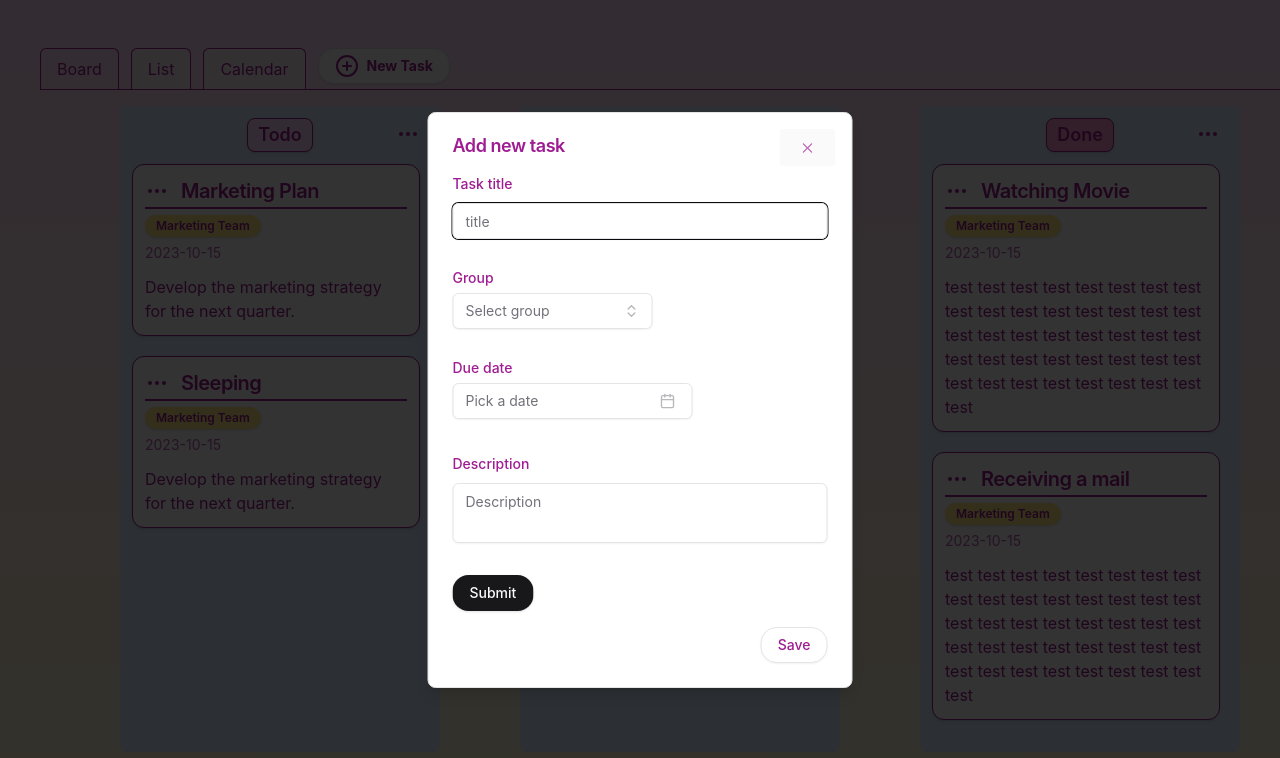
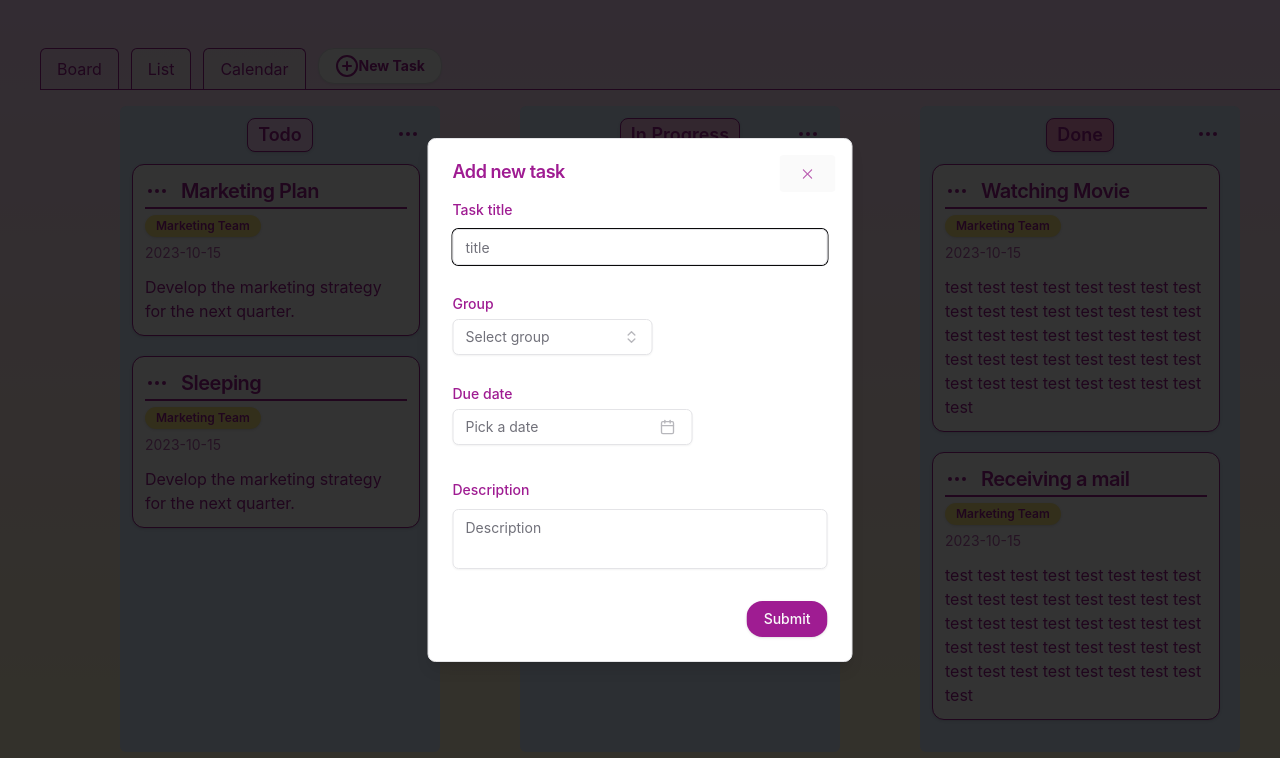
Before and after one commit to KaiKoide/task-space, a React (Vite) app in the folder client/: page / in a window 1280 px wide. Both pictures are taken after a click on the button "New Task". Shown: the top 758 px of the page. Built offline with nearby package versions, Linux system fonts and the light colour scheme.

Commit message:
feat: close the dialog after submitting a new task

```diff
--- a/client/src/components/Board.tsx
+++ b/client/src/components/Board.tsx
@@ -39,8 +39,6 @@ function Board() {
 		acc[group.id] = group.name;
 		return acc;
 	}, {});
-
-	console.log("groupsObj", groupsObj);
 
 	const columnsId = useMemo(
 		() => columns.map((status) => status.id),
--- a/client/src/components/ui/button.tsx
+++ b/client/src/components/ui/button.tsx
@@ -10,7 +10,7 @@ const buttonVariants = cva(
 		variants: {
 			variant: {
 				default:
-					"bg-primary text-primary-foreground shadow hover:bg-primary/90",
+					"bg-custom-default text-primary-foreground shadow hover:bg-custom-default/90",
 				destructive:
 					"bg-destructive text-destructive-foreground shadow-sm hover:bg-destructive/90",
 				outline: "border border-input bg-background shadow-sm hover:bg-accent",
--- a/client/src/components/ui/dialogComponent.tsx
+++ b/client/src/components/ui/dialogComponent.tsx
@@ -1,39 +1,28 @@
-import { CirclePlus } from "lucide-react";
-
-import { Button } from "@/components/ui/button";
 import {
 	Dialog,
-	DialogClose,
 	DialogContent,
-	DialogDescription,
-	DialogFooter,
 	DialogHeader,
 	DialogTitle,
-	DialogTrigger,
 } from "@/components/ui/dialog";
 import TaskForm from "./taskForm";
 
-function DialogComponent() {
+interface DialogComponentProps {
+	open: boolean;
+	setOpen: React.Dispatch<React.SetStateAction<boolean>>;
+}
+
+function DialogComponent({ open, setOpen }: DialogComponentProps) {
+	function handleCloseDialog() {
+		setOpen(false);
+	}
+
 	return (
-		<Dialog>
-			<DialogTrigger asChild className="flex items-center justify-center gap-2">
-				<Button variant="outline" className="font-bold">
-					<CirclePlus />
-					New Task
-				</Button>
-			</DialogTrigger>
+		<Dialog open={open} onOpenChange={setOpen}>
 			<DialogContent className="max-w-[425px]">
 				<DialogHeader>
 					<DialogTitle>Add new task</DialogTitle>
 				</DialogHeader>
-				<TaskForm />
-				<DialogFooter>
-					<DialogClose asChild>
-						<Button type="submit" variant="outline">
-							Save
-						</Button>
-					</DialogClose>
-				</DialogFooter>
+				<TaskForm onSave={handleCloseDialog} />
 			</DialogContent>
 		</Dialog>
 	);
--- a/client/src/components/ui/tabs.tsx
+++ b/client/src/components/ui/tabs.tsx
@@ -1,11 +1,16 @@
+import { CirclePlus } from "lucide-react";
+import { useState } from "react";
 import { Tab, Tabs, TabList, TabPanel } from "react-tabs";
 import "react-tabs/style/react-tabs.css";
 
+import Board from "@/components/Board";
+import { Button } from "@/components/ui/button";
+import DialogComponent from "./dialogComponent";
 import List from "../List";
-import Board from "@/components/Board";
-import DialogComponent from "./dialogComponent";
 
 function TabsComponent() {
+	const [open, setOpen] = useState(false);
+
 	return (
 		<Tabs className="absolute top-12 left-0 w-full mx-10">
 			<TabList className="flex border-b border-custom-default gap-3">
@@ -27,7 +32,15 @@ function TabsComponent() {
 				>
 					Calendar
 				</Tab>
-				<DialogComponent />
+				<Button
+					onClick={() => setOpen(true)}
+					variant="outline"
+					className="font-bold"
+				>
+					<CirclePlus />
+					New Task
+				</Button>
+				<DialogComponent open={open} setOpen={setOpen} />
 			</TabList>
 
 			<TabPanel>
--- a/client/src/components/ui/taskForm.tsx
+++ b/client/src/components/ui/taskForm.tsx
@@ -48,7 +48,7 @@ const formSchema = z.object({
 	}),
 });
 
-function TaskForm() {
+function TaskForm({ onSave }: { onSave: () => void }) {
 	const [newGroupName, setNewGroupName] = useState("");
 	const { addTask } = useTaskStore();
 	const { groups, addGroup } = useGroupStore();
@@ -73,6 +73,7 @@ function TaskForm() {
 			created_by: "a1b2c3d4-5678-90ab-cdef-1234567890ab",
 		};
 		addTask(newTask);
+		onSave();
 	}
 
 	function handleAddGroup() {
@@ -232,7 +233,9 @@ function TaskForm() {
 						</FormItem>
 					)}
 				/>
-				<Button type="submit">Submit</Button>
+				<div className="flex justify-end">
+					<Button type="submit">Submit</Button>
+				</div>
 			</form>
 		</Form>
 	);
```
